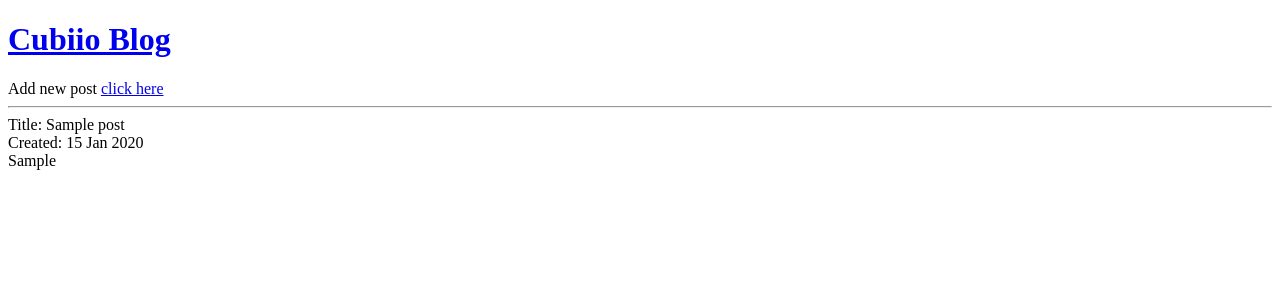
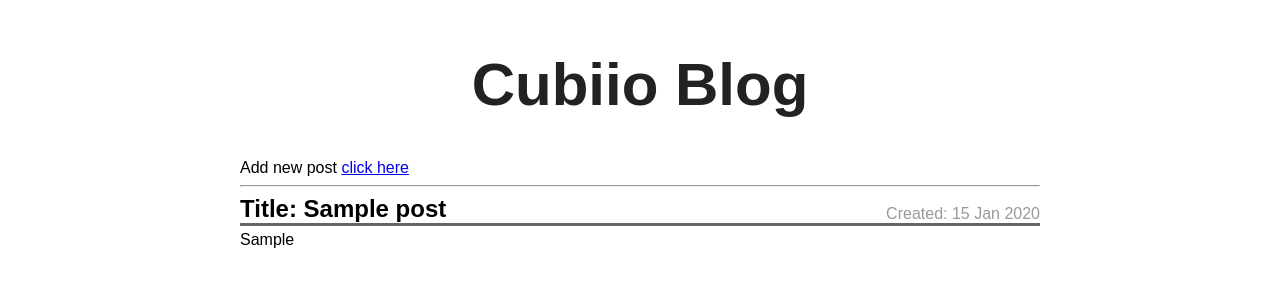
Before and after one commit to sam-atkins/fsnd-blog, a Python web app: template templates/permalink.html in a window 1280 px wide. Shown: the top 300 px of the page. Run offline with Jinja, Linux system fonts and the light colour scheme; the template is opened without the code that fills it: most values are stand-ins (such as "Sample title", 1, 10 or a date in 2020).

Commit message:
feat: Add styles to app

```diff
--- /dev/null
+++ b/static/style/style.css
@@ -0,0 +1,78 @@
+/* ==========================================================================
+	Main
+========================================================================== */
+
+body {
+	font-family: sans-serif;
+	width: 800px;
+	margin: 0 auto;
+	padding: 10px;
+}
+
+.main-title {
+    display: block;
+    color: #222;
+    font-size: 30px;
+    font-weight: bold;
+    text-align: center;
+    margin-bottom: 20px;
+    text-decoration: none;
+}
+
+/* ==========================================================================
+	Blog post styles:  main page and permalinks
+========================================================================== */
+
+.blog + .blog {
+    margin-top: 15px;
+}
+
+.blog-head {
+    position: relative;
+    border-bottom: 3px solid #666;
+}
+
+.blog-title {
+    font-size: 24px;
+    font-weight: bold;
+}
+
+.blog-created {
+    position: absolute;
+    right: 0px;
+    bottom: 0px;
+    color: #999;
+}
+
+.blog-content {
+    margin-top: 5px;
+}
+
+/* ==========================================================================
+	New Post
+========================================================================== */
+
+label {
+	display: block;
+	font-style: 20px;
+}
+
+input[type=text] {
+	width: 400px;
+	height: 20px;
+	font-size: 17px;
+	font-family: monospace;
+	margin-bottom: 10px;
+}
+
+textarea {
+	width: 400px;
+	height: 200px;
+	font-size: 17px;
+	font-family: monospace;
+	margin-bottom: 10px;
+}
+
+.error {
+	color: red;
+}
--- a/templates/base.html
+++ b/templates/base.html
@@ -3,6 +3,7 @@
 <head>
 	<meta charset="UTF-8">
 	<meta name="viewport" content="width=device-width, initial-scale=1.0">
+	<link rel="stylesheet" href="../static/style/style.css">
 	<title>Cubiio Blog</title>
 </head>
 <body>
--- a/templates/permalink.html
+++ b/templates/permalink.html
@@ -3,13 +3,13 @@
 {% block content %}
 
 <div class="post">
-    <div class="post-heading">
-        <div class="post-title">Title: {{post.title}}
+    <div class="blog-head">
+        <div class="blog-title">Title: {{post.title}}
         </div>
-        <div class="post-date">Created: {{post.created.strftime("%d %b %Y")}}
+        <div class="blog-created">Created: {{post.created.strftime("%d %b %Y")}}
         </div>
     </div>
-    <div class="post-content">
+    <div class="blog-content">
         {{post.blogPost}}
     </div>
 </div>
```
Also changed, not shown: templates/main.html (+4 -3 lines).
